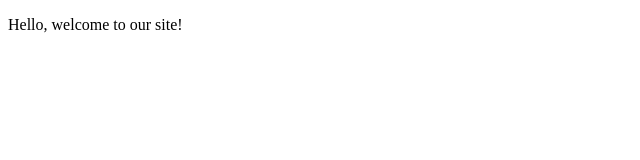
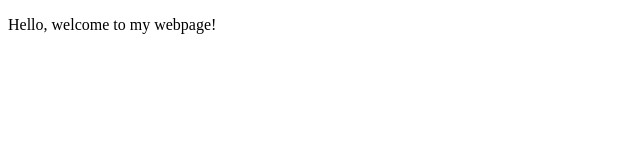
Before and after one commit to Victory-Code-Bootcamp/steven-bootcamp, a plain HTML site: page codingtovictory/day5/merge-challenge.html in a window 1280 px wide. Shown: the full height of the page, 0-640 px from the left. Drawn offline with Linux system fonts and the light colour scheme.

Commit message:
changed to webpage

```diff
--- a/codingtovictory/day5/merge-challenge.html
+++ b/codingtovictory/day5/merge-challenge.html
@@ -6,6 +6,6 @@
     <title>Simple Page</title>
   </head>
   <body>
-    <p>Hello, welcome to our site!</p>
+    <p>Hello, welcome to my webpage!</p>
   </body>
 </html>
```
